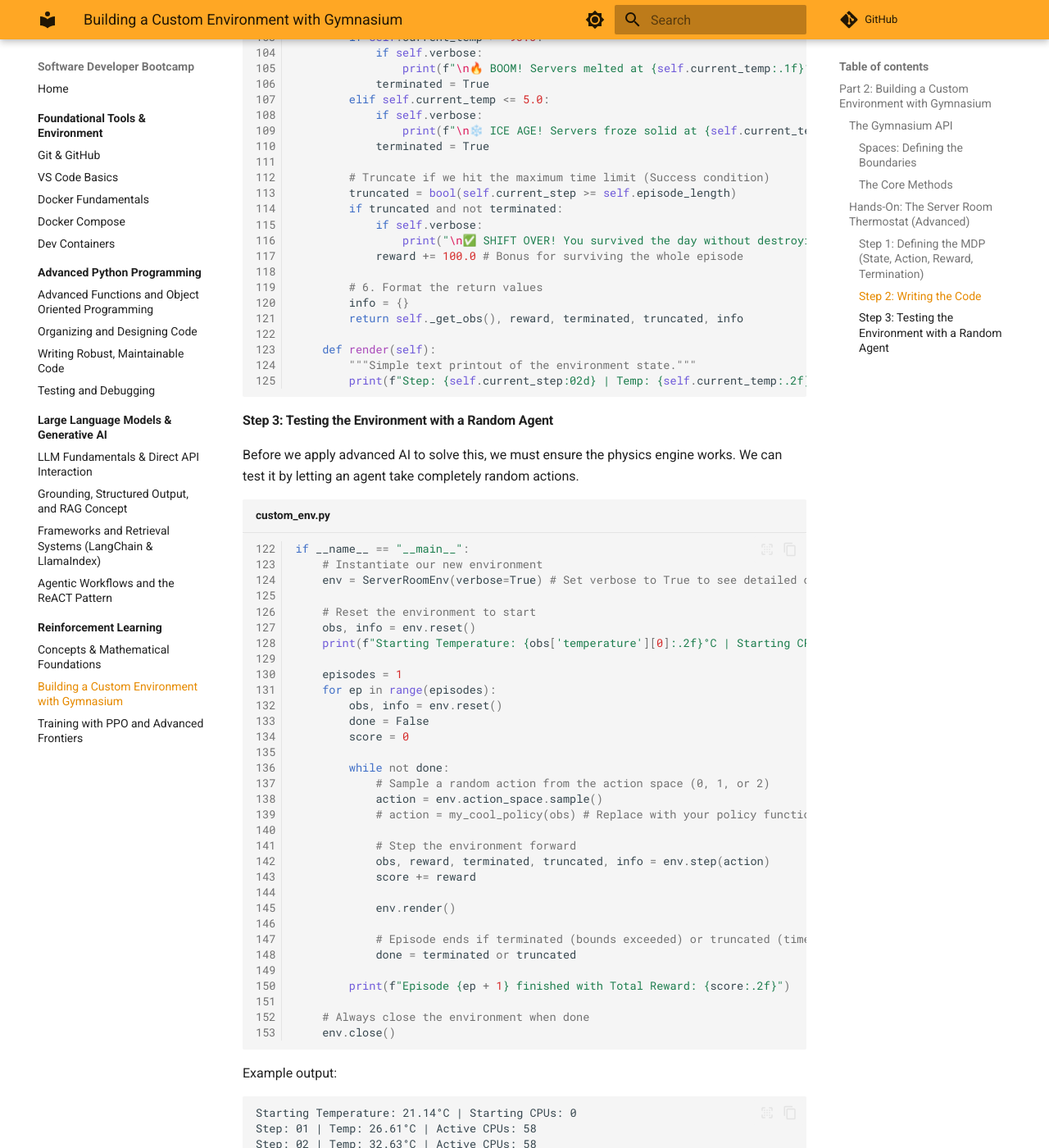
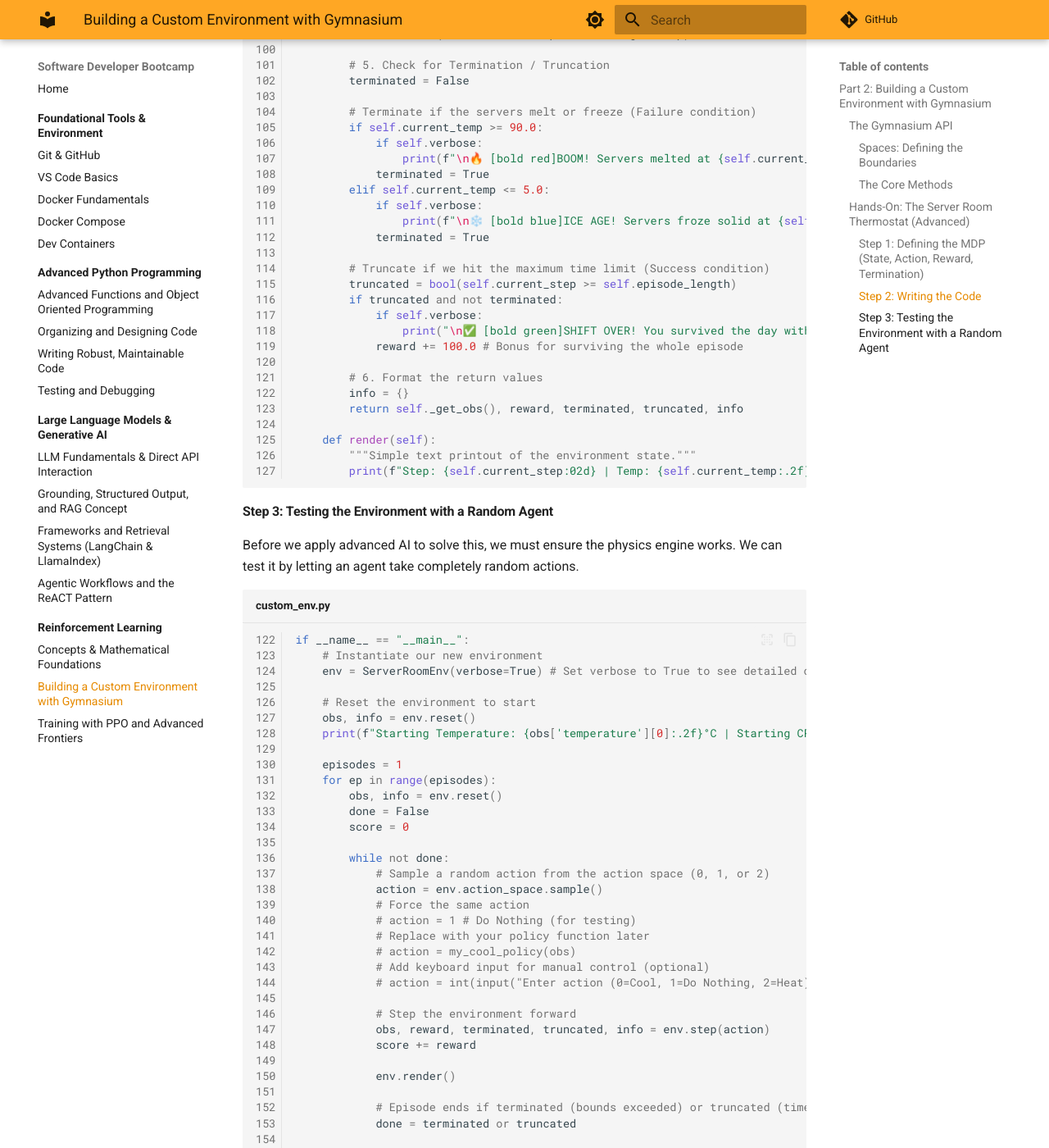
Before and after one commit to kaimibk/Software-Dev-Bootcamp, an MkDocs documentation site: the page built from docs/reinforcement-learning/2.md, in a window 1280 px wide and 1400 px high, scrolled down 6158 px. Shown: the whole window at 82% size. Built offline with MkDocs 1.6.1 and Material for MkDocs 9.7.7, drawn with Linux system fonts in a browser that asks for light colours; comment, search, counter and statistics services are not loaded; some of the changed text lies outside the part shown.

Commit message:
Update 2.md

```diff
--- a/docs/reinforcement-learning/2.md
+++ b/docs/reinforcement-learning/2.md
@@ -212,18 +215,18 @@ class ServerRoomEnv(gym.Env):
         # Terminate if the servers melt or freeze (Failure condition)
         if self.current_temp >= 90.0:
             if self.verbose:
-                print(f"\n🔥 BOOM! Servers melted at {self.current_temp:.1f}°C! You exploded! 🔥")
+                print(f"\n🔥 [bold red]BOOM! Servers melted at {self.current_temp:.1f}°C! You exploded![/bold red] 🔥")
             terminated = True
         elif self.current_temp <= 5.0:
             if self.verbose:
-                print(f"\n❄️ ICE AGE! Servers froze solid at {self.current_temp:.1f}°C! Welcome to Hoth! ❄️")
+                print(f"\n❄️ [bold blue]ICE AGE! Servers froze solid at {self.current_temp:.1f}°C! Welcome to Hoth![/bold blue] ❄️")
             terminated = True
 
         # Truncate if we hit the maximum time limit (Success condition)
         truncated = bool(self.current_step >= self.episode_length)
         if truncated and not terminated:
             if self.verbose:
-                print("\n✅ SHIFT OVER! You survived the day without destroying the server room.")
+                print("\n✅ [bold green]SHIFT OVER! You survived the day without destroying the server room.[/bold green] ✅")
             reward += 100.0 # Bonus for surviving the whole episode
 
         # 6. Format the return values
@@ -257,7 +260,12 @@ if __name__ == "__main__":
         while not done:
             # Sample a random action from the action space (0, 1, or 2)
             action = env.action_space.sample()
-            # action = my_cool_policy(obs) # Replace with your policy function later
+            # Force the same action
+            # action = 1 # Do Nothing (for testing)
+            # Replace with your policy function later
+            # action = my_cool_policy(obs)
+            # Add keyboard input for manual control (optional)
+            # action = int(input("Enter action (0=Cool, 1=Do Nothing, 2=Heat): "))
 
             # Step the environment forward
             obs, reward, terminated, truncated, info = env.step(action)
```
Also changed, not shown: other parts of docs/reinforcement-learning/2.md (+4 -1 lines).
